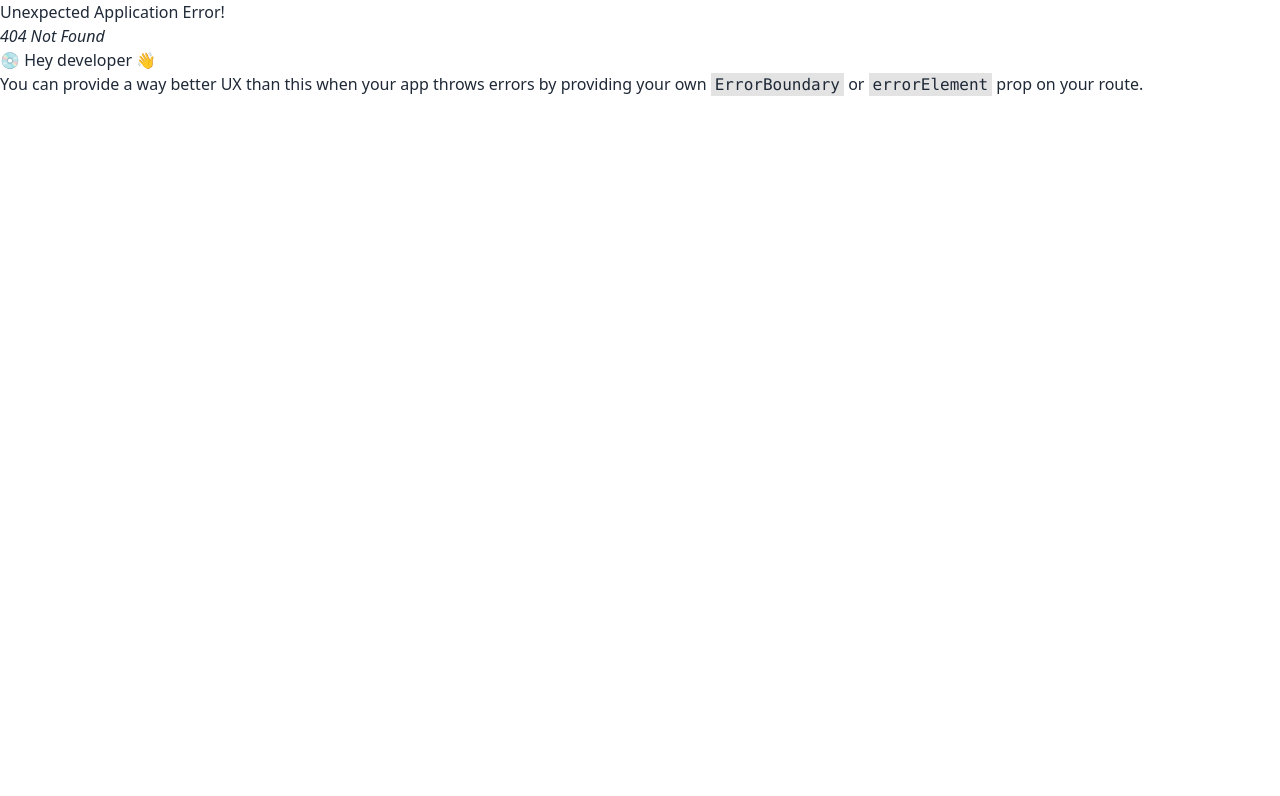
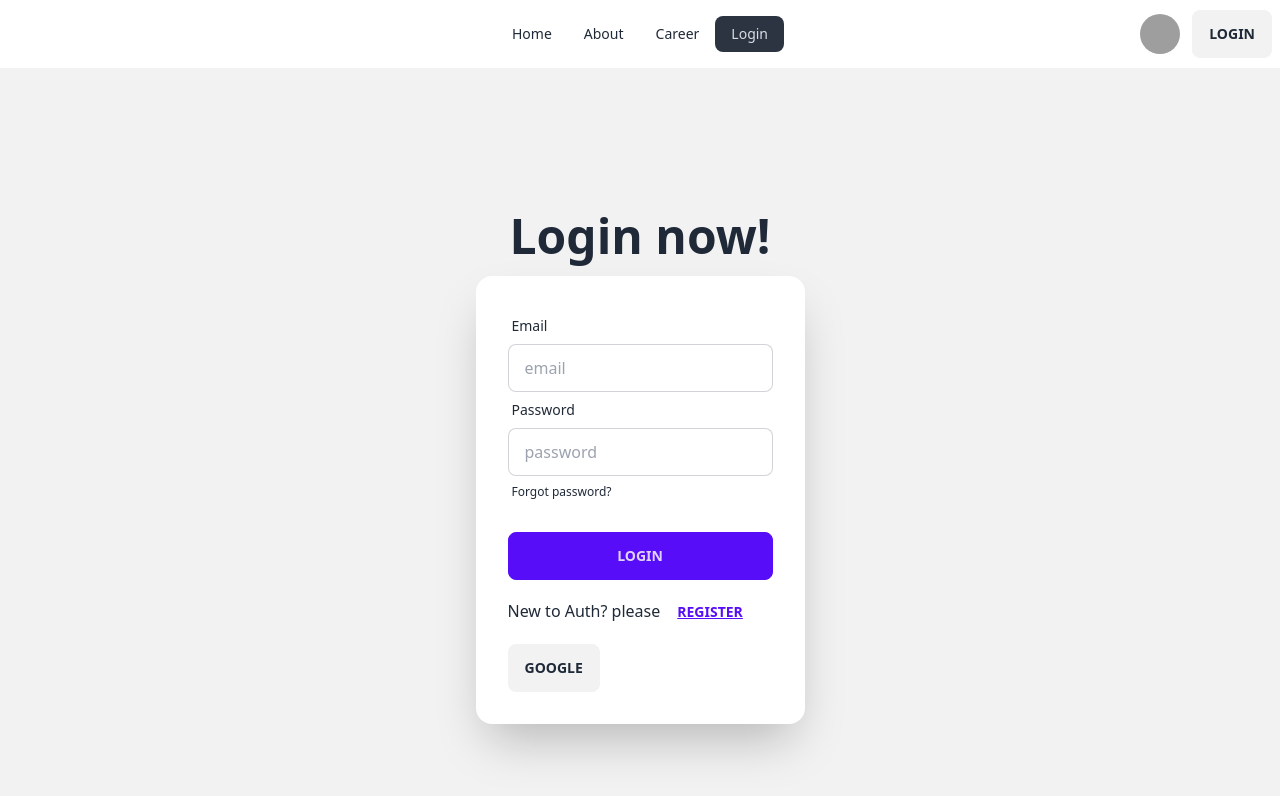
Before and after one commit to naeem182/react-dragon-news-auth, a React (Vite) app: page /login in a window 1280 px wide. Before the commit this address had no page. Shown: the top 796 px of the page. Built offline with nearby package versions, Linux system fonts and the light colour scheme; grey boxes are pictures that could not be loaded.

Commit message:
different way to get email and password

```diff
--- a/src/BreakingNews.jsx
+++ b/src/BreakingNews.jsx
@@ -7,7 +7,7 @@
             <button className=" btn btn-secondary">Latest</button>
             <Marquee pauseOnHover={true} speed={90}>
                 <Link to={''}>I can be a React component, multiple React components</Link>
-                <Link className=" mx-6" to={''}>I can be a React component, multiple React components</Link>
+                <Link className=" mx-3" to={''}>I can be a React component, multiple React components</Link>
                 <Link to={''}>I can be a React component, multiple React components</Link>
             </Marquee>
 
--- a/src/Navbar/Navbar.jsx
+++ b/src/Navbar/Navbar.jsx
@@ -7,6 +7,7 @@
         <li><NavLink to={'/'}>Home</NavLink></li>
         <li><NavLink to={'/about'}>About</NavLink></li>
         <li><NavLink to={'/career'}>Career</NavLink></li>
+        <li><NavLink to={'/login'}>Login</NavLink></li>
 
     </>
     return (
@@ -38,7 +39,7 @@
                         <img src={userDefaultpic} />
                     </div>
                 </label>
-                <Link>
+                <Link to={"/login"}>
                     <button className=" ml-2 btn">Login</button>
                 </Link>
 
--- a/src/Navbar/RightsightNav.jsx
+++ b/src/Navbar/RightsightNav.jsx
@@ -1,5 +1,6 @@
 
 import { FaGooglePlusG, FaGithub, FaFacebook, FaTwitter, FaInstagram } from 'react-icons/fa';
+
 import Qzone1 from '../assets/asset/qZone1.png'
 import Qzone2 from '../assets/asset/qZone2.png'
 import Qzone3 from '../assets/asset/qZone3.png'
--- /dev/null
+++ b/src/Pages/Login/Login.jsx
@@ -0,0 +1,65 @@
+import { Link } from "react-router-dom"
+import Navbar from "../../Navbar/Navbar"
+
+
+const Login = () => {
+
+    const handleLogin = e => {
+        e.preventDefault();
+        // console.log("paisi")
+        // const email = e.target.email.value;
+        // const password = e.target.password.value;
+        // console.log(email, password)
+        const form = new FormData(e.currentTarget);
+        const email = form.get('email');
+        const password = form.get('password');
+        console.log(email, password)
+
+    }
+
+    return (
+        <div>
+            <Navbar></Navbar>
+            <div className="hero min-h-screen bg-base-200">
+                <div className="hero-content flex-col ">
+                    <div className="text-center ">
+                        <h1 className="text-5xl font-bold">Login now!</h1>
+
+                    </div>
+                    <div className="card flex-shrink-0 w-full max-w-sm shadow-2xl bg-base-100">
+                        <div className="card-body">
+                            <form onSubmit={handleLogin}>
+                                <div className="form-control">
+                                    <label className="label">
+                                        <span className="label-text">Email</span>
+                                    </label>
+                                    <input type="email" name="email" placeholder="email" className="input input-bordered" required />
+                                </div>
+                                <div className="form-control">
+                                    <label className="label">
+                                        <span className="label-text">Password</span>
+                                    </label>
+                                    <input type="password" name="password" placeholder="password" className="input input-bordered" required />
+                                    <label className="label">
+                                        <a href="#" className="label-text-alt link link-hover">Forgot password?</a>
+                                    </label>
+                                </div>
+                                <div className="form-control mt-6">
+                                    <button className="btn btn-primary">Login</button>
+                                </div>
+                            </form>
+                            {
+                                <p>New to Auth? please<Link to={"/reg"}><button className="btn btn-link">Register</button></Link> </p>
+                            }
+                            <p>
+                                <button className="btn btn=link">Google</button>
+                            </p>
+                        </div>
+                    </div>
+                </div>
+            </div>
+        </div>
+    )
+}
+
+export default Login
```
Also changed, not shown: src/Routes/Routes.jsx (+6 -1 lines).
